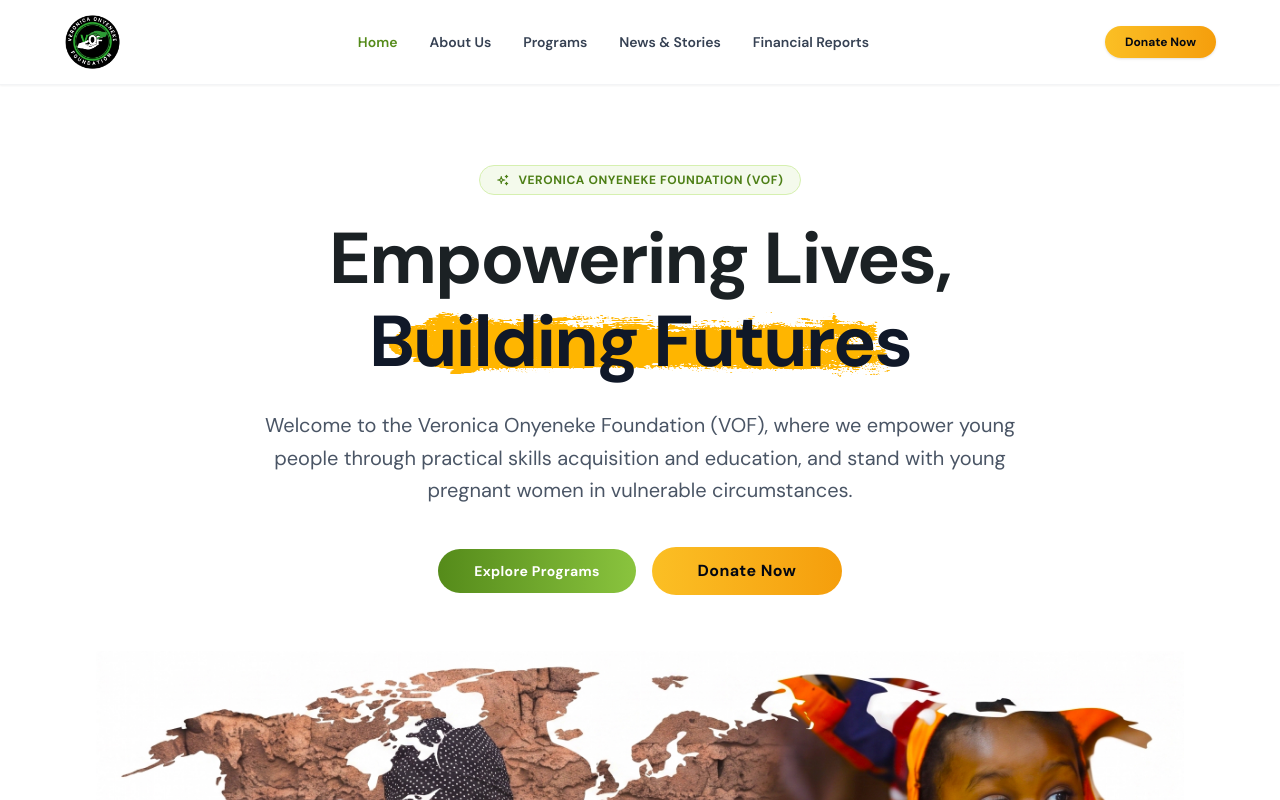
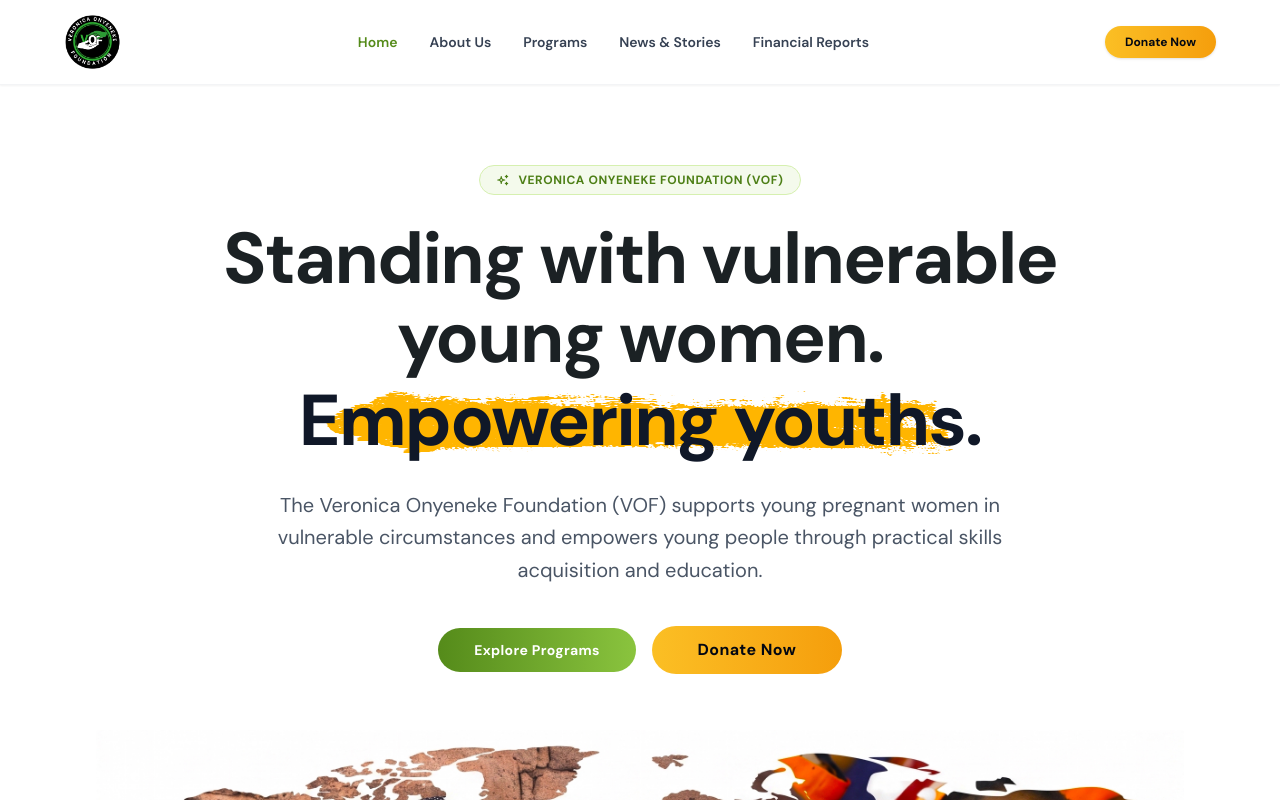
Before and after one commit to ifeanyireed/vof, a Next.js app in the folder web-app/: page / in a window 1280 px wide. Shown: the top 800 px of the page. Built offline with nearby package versions, Linux system fonts and the light colour scheme; a web font is replaced by a local one.

Commit message:
feat: update hero headline and mission description text

```diff
--- a/web-app/src/app/layout.tsx
+++ b/web-app/src/app/layout.tsx
@@ -8,7 +8,7 @@
 
 export const metadata: Metadata = {
   title: "Veronica Onyeneke Foundation (VOF) | Empowering Lives, Building Futures",
-  description: "The Veronica Onyeneke Foundation (VOF) empowers young people through skills acquisition and education, and stands with young pregnant women in vulnerable circumstances.",
+  description: "The Veronica Onyeneke Foundation (VOF) supports young pregnant women in vulnerable circumstances and empowers young people through practical skills acquisition and education.",
   icons: {
     icon: "/logo.webp",
     shortcut: "/logo.webp",
--- a/web-app/src/app/page.tsx
+++ b/web-app/src/app/page.tsx
@@ -399,8 +399,8 @@
           animate={{ opacity: 1, y: 0 }}
           transition={{ duration: 0.7, ease: "easeOut" }}
         >
-          Empowering Lives, <br />
-          <BrushStroke>Building Futures</BrushStroke>
+          Standing with vulnerable young women. <br />
+          <BrushStroke>Empowering youths.</BrushStroke>
         </motion.h1>
 
         <motion.p
@@ -409,7 +409,7 @@
           animate={{ opacity: 1, y: 0 }}
           transition={{ duration: 0.6, delay: 0.1 }}
         >
-          Welcome to the Veronica Onyeneke Foundation (VOF), where we empower young people through practical skills acquisition and education, and stand with young pregnant women in vulnerable circumstances.
+          The Veronica Onyeneke Foundation (VOF) supports young pregnant women in vulnerable circumstances and empowers young people through practical skills acquisition and education.
         </motion.p>
 
         <motion.div
```
